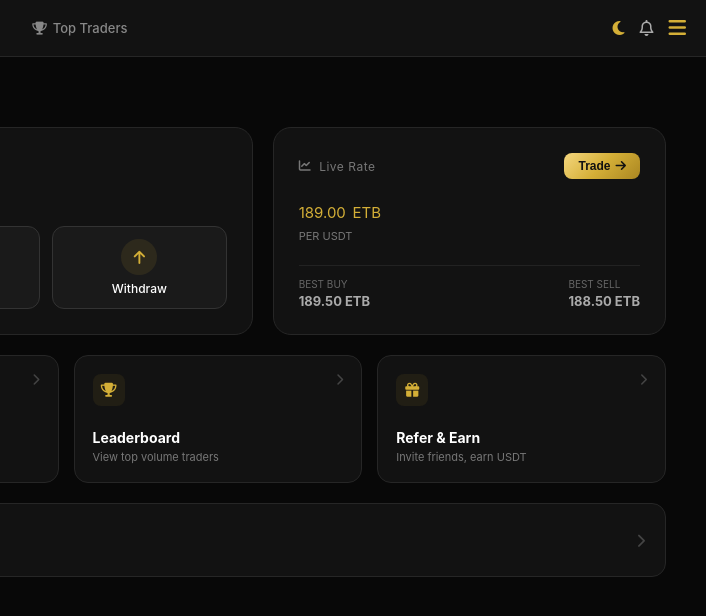
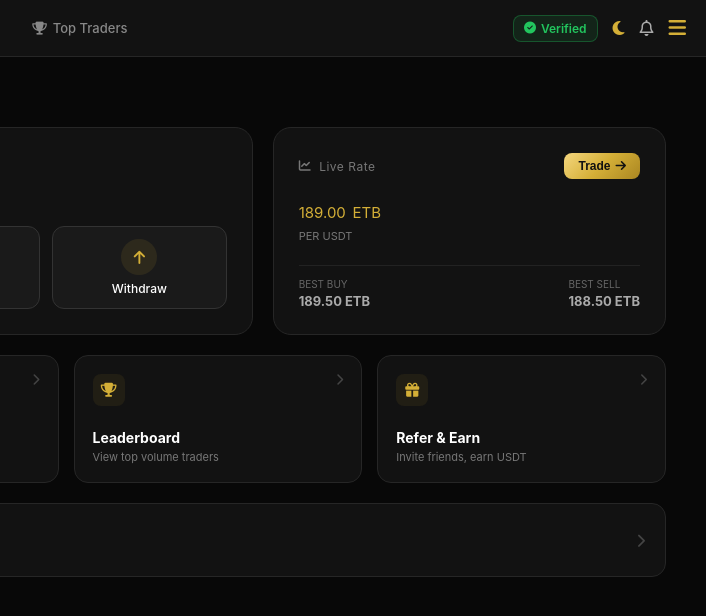
Before and after one commit to abdurebinance-dev/tbr-exchange-1, a website: page public/dashboard.html in a window 1280 px wide. Shown: the full height of the page, 574-1280 px from the left. Drawn offline with Linux system fonts and the light colour scheme.

Commit message:
Update dashboard verification link to kyc-verify.html

```diff
--- a/public/dashboard.html
+++ b/public/dashboard.html
@@ -69,6 +69,26 @@
             color: #aaa;
             font-size: 16px;
             position: relative;
+        }
+
+        /* Verified Badge Button Style */
+        .verified-badge-btn {
+            background: rgba(34, 197, 94, 0.1);
+            border: 1px solid rgba(34, 197, 94, 0.3);
+            color: #22c55e;
+            padding: 5px 10px;
+            border-radius: 8px;
+            font-size: 12px;
+            font-weight: 600;
+            display: flex;
+            align-items: center;
+            gap: 5px;
+            text-decoration: none;
+            cursor: pointer;
+            transition: 0.2s;
+        }
+        .verified-badge-btn:hover {
+            background: rgba(34, 197, 94, 0.2);
         }
 
         @media(max-width: 900px) {
@@ -503,6 +523,11 @@
             </div>
         </div>
         <div class="nav-right">
+            <!-- Updated Verification Link pointing to kyc-verify.html -->
+            <a href="kyc-verify.html" class="verified-badge-btn">
+                <i class="fa-solid fa-circle-check"></i> Verified
+            </a>
+
             <i id="theme-toggle" class="fa-solid fa-moon" style="color: #d4af37; cursor: pointer;" title="Toggle Theme"></i>
             <a href="notifications.html" style="color: inherit; text-decoration: none;"><i class="fa-regular fa-bell" style="cursor: pointer;"></i></a>
 
@@ -695,7 +720,7 @@
         let isBalanceHidden = false;
         const balanceEyeBtn = document.getElementById('balance-eye-btn');
         const balanceValueEl = document.getElementById('balanceValue');
-        let actualBalance = "0.00"; // Can be updated dynamically from backend/localStorage later
+        let actualBalance = "0.00";
 
         balanceEyeBtn.addEventListener('click', () => {
             isBalanceHidden = !isBalanceHidden;
```
